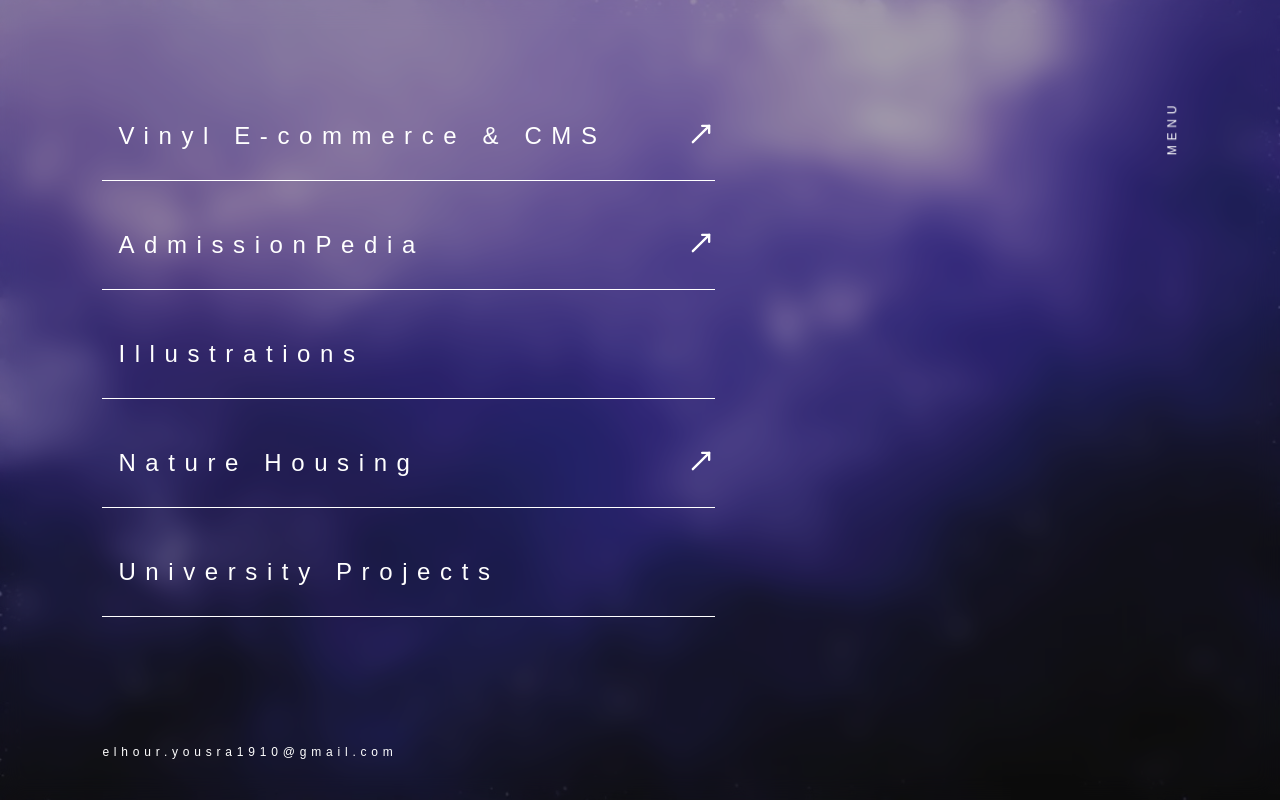
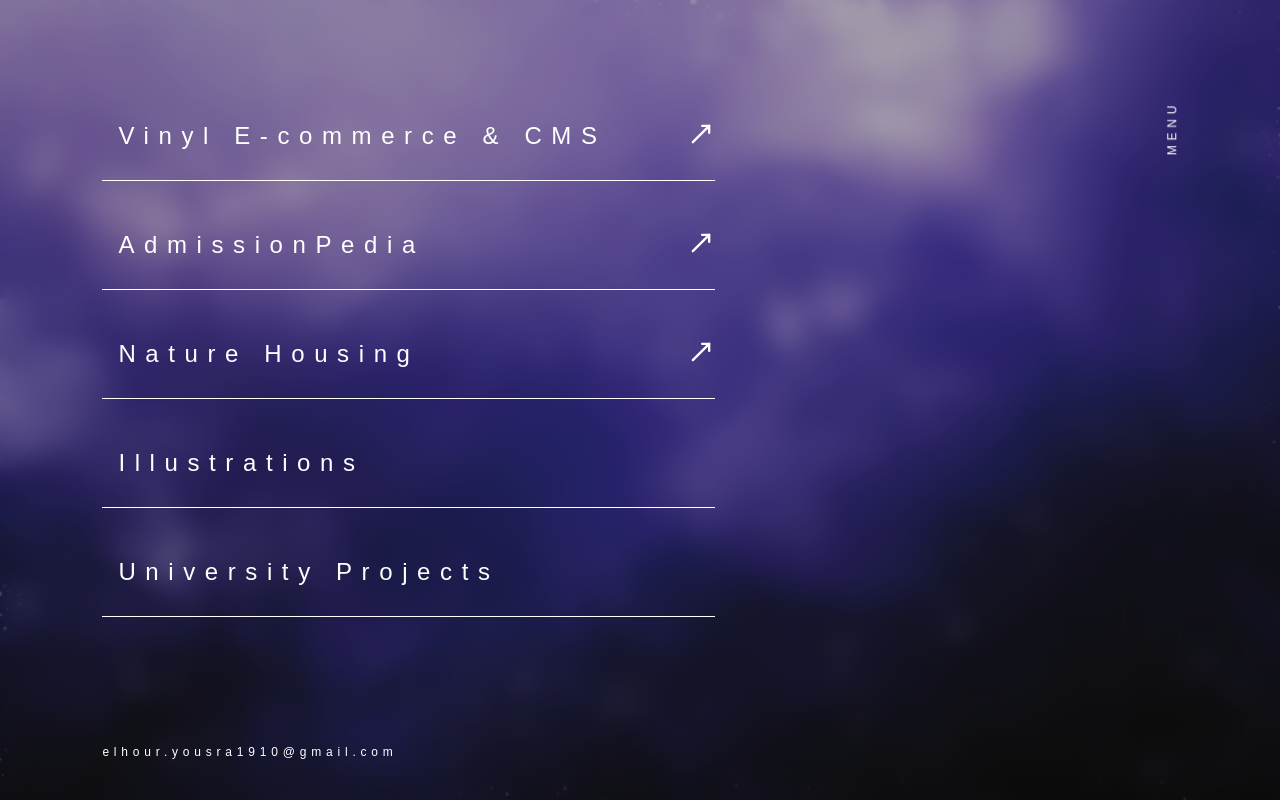
Before and after one commit to yousra-elhour/portfolio, a Next.js app: page /works in a window 1280 px wide. Built offline with nearby package versions, Linux system fonts and the light colour scheme; a web font is replaced by a local one.

Commit message:
changed order and updated links

```diff
--- a/app/components/Works.tsx
+++ b/app/components/Works.tsx
@@ -23,13 +23,7 @@ export default function Works() {
       title: "AdmissionPedia",
       image: "/images/admissionPedia/banner.jpg",
       link: "/works/admissionPedia",
-      live: "https://admissionpedia.dev",
-    },
-
-    {
-      title: "Illustrations",
-      image: "/images/illustrator/cirrus-yk-cyberpunk-final-fullres.jpg",
-      link: "/works/illustrations",
+      live: "https://admissionpedia-2-0.vercel.app/",
     },
 
     {
@@ -37,6 +31,12 @@ export default function Works() {
       image: "/images/nature-banner.png",
       link: "/works/nature-housing",
       live: "https://nature-housing.netlify.app",
+    },
+
+    {
+      title: "Illustrations",
+      image: "/images/illustrator/cirrus-yk-cyberpunk-final-fullres.jpg",
+      link: "/works/illustrations",
     },
 
     {
```
